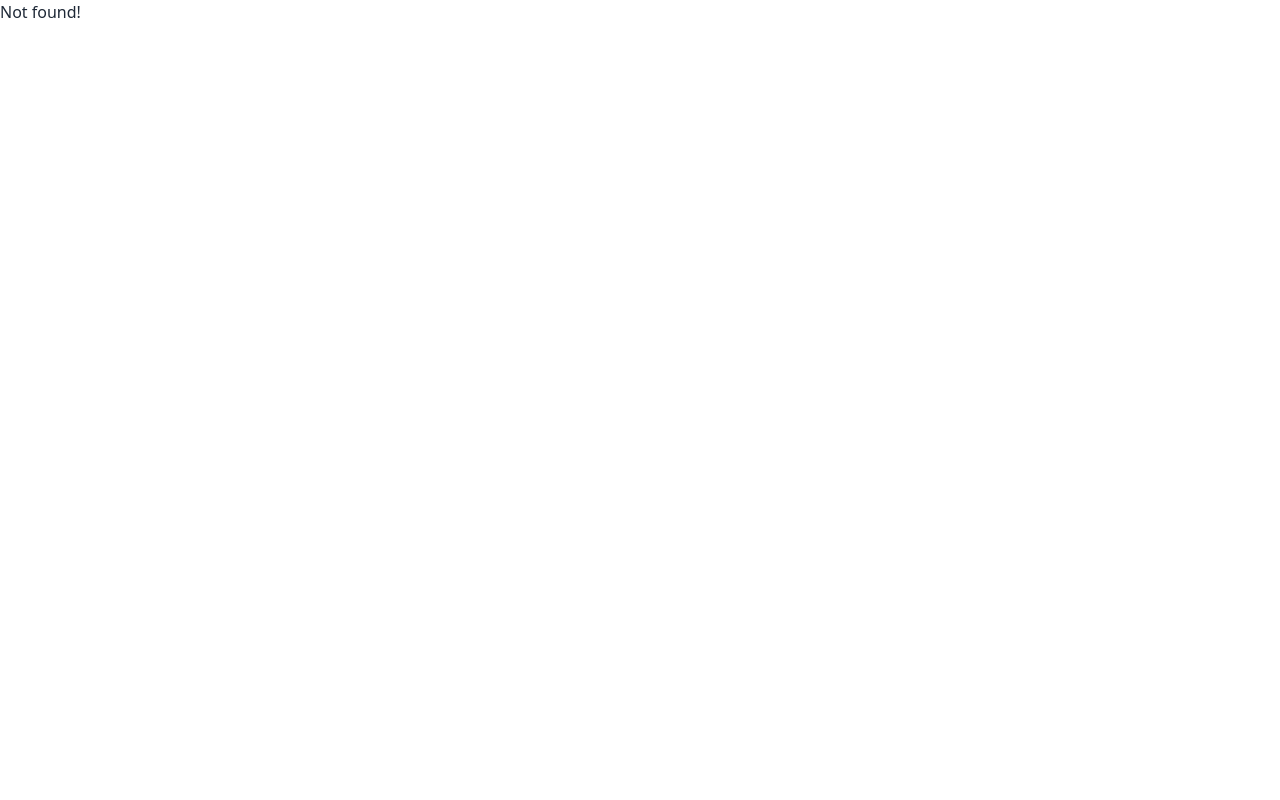
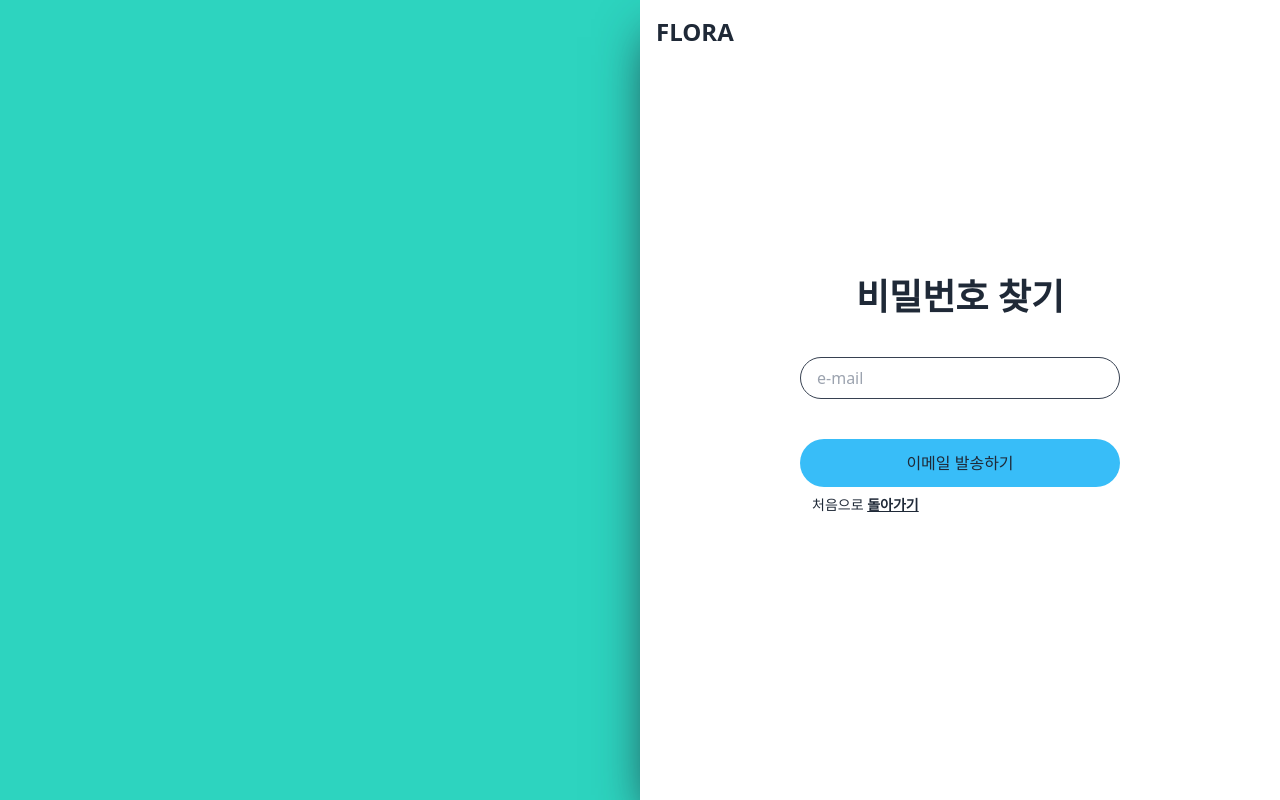
Before and after one commit to Hira-Yuki/flOra, a Next.js app: page /find-password in a window 1280 px wide. Before the commit this address had no page. Built offline with nearby package versions, Linux system fonts and the light colour scheme.

Commit message:
feat : 비밀번호 찾기 페이지 생성
- 비밀번호 찾기 페이지 생성
- 디바운스 함수 모듈화

```diff
--- /dev/null
+++ b/app/find-password/page.tsx
@@ -0,0 +1,68 @@
+'use client'
+import useDebouncedSubmit from '@hooks/useDebounceSubmit';
+import useInput from '@hooks/useInput';
+
+import Link from 'next/link'
+import React from 'react'
+import { toast } from 'react-toastify';
+
+export default function FindPassword() {
+  const email = useInput('');
+
+  const handleSubmit = async (emailValue: string) => {
+    if (!emailValue) {
+      toast.warning('이메일을 정확히 입력해 주세요.');
+      return;
+    }
+
+    try {
+      toast.success('인증 메일 발송 성공');
+    } catch (error) {
+      toast.error('오류 발생');
+    }
+  };
+
+  const debouncedSubmit = useDebouncedSubmit(handleSubmit);
+
+  const onSubmit = (event: React.FormEvent) => {
+    event.preventDefault();
+    debouncedSubmit(email.value);
+  };
+
+  return (
+    <div className="w-screen h-screen flex justify-end bg-teal-400">
+
+      {/* 인터페이스 */}
+      <div className="w-full lg:w-1/2 h-full flex relative bg-white lg:shadow-2xl lg:shadow-gray-800">
+        <h1 className="m-4 text-xl md:text-2xl font-semibold absolute">FLORA</h1>
+        <section className="flex mx-auto w-3/5 sm:w-1/2 justify-center flex-col items-center">
+          <h2 className="text-2xl md:text-3xl lg:text-4xl font-extrabold mb-6 lg:mb-10 cursor-default">
+            비밀번호 찾기
+          </h2>
+
+          {/* 폼 영역 */}
+          <form className="flex justify-center flex-col gap-4 w-full"
+            onSubmit={onSubmit}
+          >
+            <input
+              id='sign_email'
+              className="border border-gray-700 rounded-badge px-4 py-2"
+              placeholder="e-mail"
+              type="email"
+              value={email.value} onChange={email.onChange}
+            />
+            <button
+              className="mt-4 md:mt-6 py-2 md:py-3 rounded-badge w-full bg-sky-400"
+              type="submit"
+            >
+              이메일 발송하기
+            </button>
+          </form>
+          <div className='w-full px-3 py-2'>
+            <p className='font-light text-sm'>처음으로 <Link className='font-bold underline' href={'/'}>돌아가기</Link></p>
+          </div>
+        </section>
+      </div>
+    </div>
+  );
+}
--- a/app/page.tsx
+++ b/app/page.tsx
@@ -1,27 +1,24 @@
 'use client'
 import useInput from "@hooks/useInput";
 import { toast } from "react-toastify";
-import { debounce } from 'lodash';
-import { useCallback } from 'react';
+import Link from "next/link";
+import useDebouncedSubmit from "@hooks/useDebounceSubmit";
 
 export default function Hello() {
   const email = useInput('');
   const password = useInput('');
 
   const resetForm = () => {
-    email.reset()
-    password.reset()
+    email.reset();
+    password.reset();
   }
 
-  // 디바운스된 handleSubmit 함수 정의
-  const debouncedSubmit = useCallback(
-    debounce(async (emailValue: string, passwordValue: string) => {
+  const handleSubmit = async (emailValue: string, passwordValue: string) => {
     if (!emailValue || !passwordValue) {
       toast.warning('이메일과 비밀번호를 정확히 입력해 주세요.');
       return;
     }
 
-      // 로그인 로직 추가
     try {
       toast.success('로그인 요청!!');
     } catch (error) {
@@ -29,29 +26,29 @@ export default function Hello() {
     }
 
     resetForm();
-    }, 300),
-    []
-  );
+  };
 
-  const handleSubmit = (event: React.FormEvent) => {
-    event.preventDefault(); // preventDefault를 즉시 실행합니다.
-    debouncedSubmit(email.value, password.value); // 값만 전달합니다.
+  const debouncedSubmit = useDebouncedSubmit(handleSubmit);
+
+  const onSubmit = (event: React.FormEvent) => {
+    event.preventDefault();
+    debouncedSubmit(email.value, password.value);
   };
 
   return (
-    <section className="w-screen h-screen flex justify-end bg-teal-400">
+    <div className="w-screen h-screen flex justify-end bg-teal-400">
 
-      {/* 로그인 영역 */}
+      {/* 인터페이스 */}
       <div className="w-full lg:w-1/2 h-full flex relative bg-white lg:shadow-2xl lg:shadow-gray-800">
         <h1 className="m-4 text-xl md:text-2xl font-semibold absolute">FLORA</h1>
-        <div className="flex mx-auto w-3/5 sm:w-1/2 justify-center flex-col items-center">
+        <section className="flex mx-auto w-3/5 sm:w-1/2 justify-center flex-col items-center">
           <h2 className="text-2xl md:text-3xl lg:text-4xl font-extrabold mb-6 lg:mb-10 cursor-default">
             Welcome!
           </h2>
 
           {/* 폼 영역 */}
           <form className="flex justify-center flex-col gap-4 w-full"
-            onSubmit={handleSubmit}
+            onSubmit={onSubmit}
           >
             <input
               id='sign_email'
@@ -68,14 +65,17 @@ export default function Hello() {
               value={password.value} onChange={password.onChange}
             />
             <button
-              className="mt-4 md:mt-6 mb-4 md:mb-6 py-2 md:py-3 rounded-badge w-full bg-sky-400"
+              className="mt-4 md:mt-6 py-2 md:py-3 rounded-badge w-full bg-sky-400"
               type="submit"
             >
               시작하기
             </button>
-
+          </form>
+          <div className='w-full px-3 py-2'>
+            <p className='font-light text-sm'>비밀번호를 <Link className='font-bold underline' href={'/find-password'}>잊어버리셨나요?</Link></p>
+          </div>
           {/* 영역 분리 */}
-            <div className="flex items-center mb-4">
+          <div className="flex items-center my-4 w-full">
             <hr className="border-1 border-gray-600 w-1/6 md:w-1/5 opacity-60" />
             <span className="w-4/6 md:w-3/5 text-xs text-center text-gray-700 opacity-60 cursor-default">
               SNS 계정으로 시작하기
@@ -84,15 +84,14 @@ export default function Hello() {
           </div>
 
           {/* SNS 아이콘 영역 */}
-            <div className="flex items-center gap-3 md:gap-5 justify-center">
-              <div className="w-6 md:w-8 h-6 md:h-8 bg-gray-800 rounded-full cursor-pointer" />
-              <div className="w-6 md:w-8 h-6 md:h-8 bg-gray-800 rounded-full cursor-pointer" />
-              <div className="w-6 md:w-8 h-6 md:h-8 bg-gray-800 rounded-full cursor-pointer" />
-              <div className="w-6 md:w-8 h-6 md:h-8 bg-gray-800 rounded-full cursor-pointer" />
-            </div>
-          </form>
+          <ul className="flex items-center gap-3 md:gap-5 justify-center">
+            <li className="w-6 md:w-8 h-6 md:h-8 bg-gray-800 rounded-full cursor-pointer" />
+            <li className="w-6 md:w-8 h-6 md:h-8 bg-gray-800 rounded-full cursor-pointer" />
+            <li className="w-6 md:w-8 h-6 md:h-8 bg-gray-800 rounded-full cursor-pointer" />
+            <li className="w-6 md:w-8 h-6 md:h-8 bg-gray-800 rounded-full cursor-pointer" />
+          </ul>
+        </section>
       </div>
     </div>
-    </section>
   );
 }
--- /dev/null
+++ b/hooks/useDebounceSubmit.ts
@@ -0,0 +1,19 @@
+import { useCallback } from "react";
+import { debounce } from "lodash";
+
+type SubmitFunction = (...args: any[]) => Promise<void> | void;
+
+export default function useDebouncedSubmit(
+  submitFn: SubmitFunction,
+  delay: number = 300
+) {
+  // 디바운스된 서브밋 함수 정의
+  const debouncedSubmit = useCallback(
+    debounce(async (...args) => {
+      await submitFn(...args);
+    }, delay),
+    [submitFn, delay]
+  );
+
+  return debouncedSubmit;
+}
```
Lines whose indentation alone changed are shown as unchanged.
